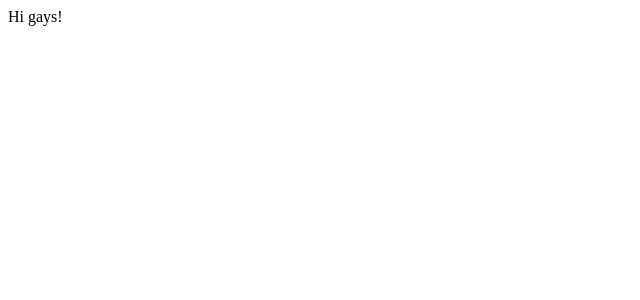
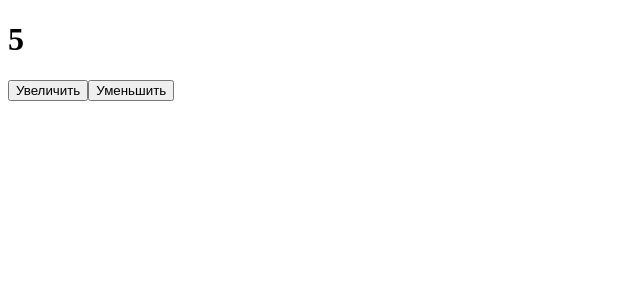
Before and after one commit to KorzhowVD/ToDoApp, a React (Create React App) app: page / in a window 1280 px wide. Shown: the top 300 px of the page, without its empty margins (0-640 px from the left). Built offline with nearby package versions, Linux system fonts and the light colour scheme.

Commit message:
use useState

```diff
--- a/src/App.js
+++ /dev/null
@@ -1,7 +0,0 @@
-import React from "react";
-
-const el = (<div>
-  Hi gays!
-</div>);
-
-export {el};
--- /dev/null
+++ b/src/components/App/App.js
@@ -0,0 +1,26 @@
+import React from "react";
+
+function App() {
+
+  let likes = 5;
+
+  function increment() {
+    likes += 1;
+    console.log(likes)
+  }
+
+  function decrement() {
+    likes -= 1;
+    console.log(likes)
+  }
+
+  return(
+    <div>
+      <h1>{likes}</h1>
+      <button onClick={increment}>Увеличить</button>
+      <button onClick={decrement}>Уменьшить</button>
+    </div>
+  )
+}
+
+export {App};
```
Also changed, not shown: src/index.js (+4 -3 lines).
